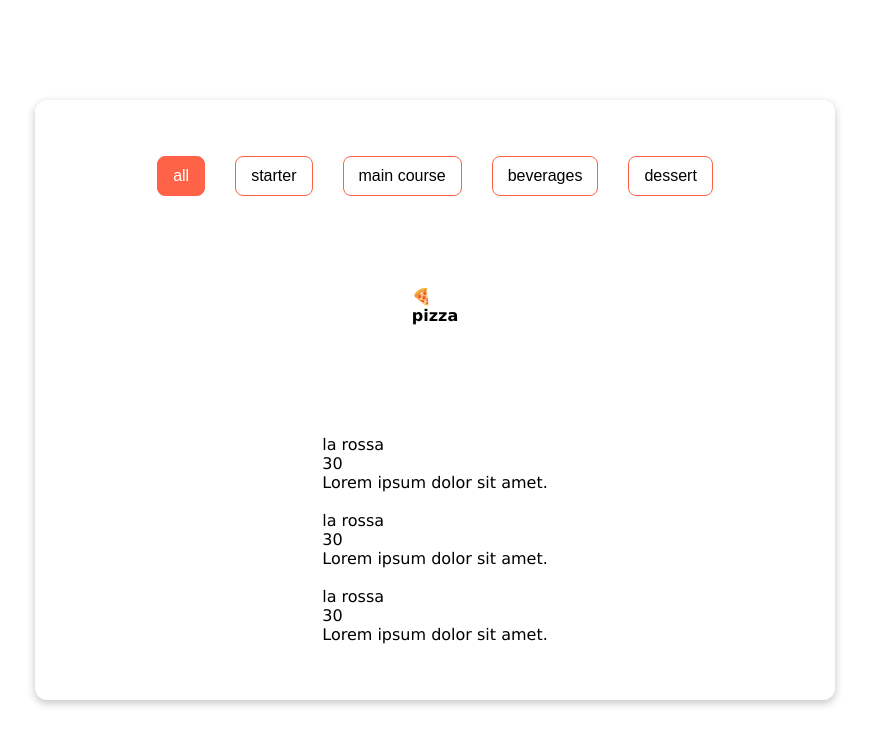
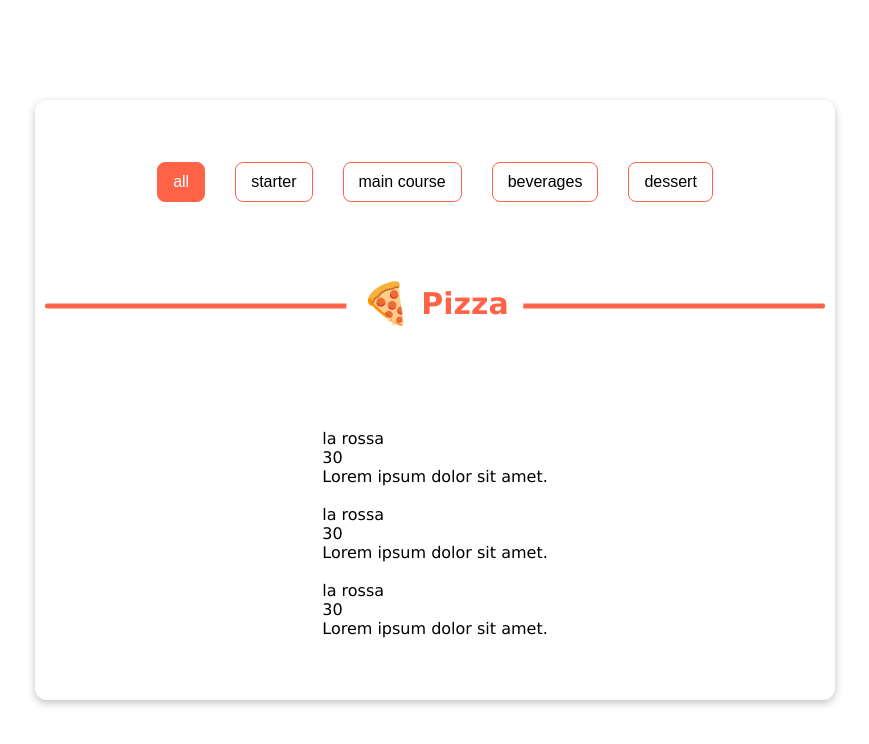
Before and after one commit to kiran-kharsel/resturant-menu-card, a plain HTML site: page index.html in a window 1280 px wide. Shown: the whole page, without its empty margins (205-1074 px from the left). Drawn offline with Linux system fonts and the light colour scheme.

Commit message:
style: add style to menu title

```diff
--- a/index.html
+++ b/index.html
@@ -20,7 +20,7 @@
         <div class="item-title">
             <div class="bar"></div>
             <div class="type">
-                <p class="type-icon">🍕</p>
+                <p class="icon">🍕</p>
                 <h4 class="type-title">pizza</h4>
             </div>
         </div>
@@ -30,7 +30,7 @@
                 <img src="#" alt="">
                 <div class="desc">
                     <div>
-                        <p class="item-title">la rossa</p>
+                        <p class="title">la rossa</p>
                         <p class="price">30</p>
                     </div>
                     <p class="ingredients">Lorem ipsum dolor sit amet.</p>
@@ -41,7 +41,7 @@
                 <img src="#" alt="">
                 <div class="desc">
                     <div>
-                        <p class="item-title">la rossa</p>
+                        <p class="title">la rossa</p>
                         <p class="price">30</p>
                     </div>
                     <p class="ingredients">Lorem ipsum dolor sit amet.</p>
@@ -52,7 +52,7 @@
                 <img src="#" alt="">
                 <div class="desc">
                     <div>
-                        <p class="item-title">la rossa</p>
+                        <p class="title">la rossa</p>
                         <p class="price">30</p>
                     </div>
                     <p class="ingredients">Lorem ipsum dolor sit amet.</p>
--- a/style.css
+++ b/style.css
@@ -54,3 +54,45 @@ body{
     background-color: tomato;
     color: white;
 }
+
+
+
+
+.container .item-title{
+    /* background-color: aqua; */
+    width: 100%;
+    position: relative;
+}
+
+.item-title .bar{
+    height: 5px;
+    width: 100%;
+    background-color: tomato;
+    position: absolute;
+    left: 0;
+    top: 50%;
+    transform: translate(0, -50%);
+    z-index: -10;
+    border-radius: 2px;
+}
+
+.item-title .type{
+    background-color: white;
+    position: absolute;
+    left: 50%;
+    top: 50%;
+    transform: translate(-50%, -55%);
+    padding: 5px 15px;
+    display: flex;
+    align-items: center;
+    justify-content: center;
+    gap: 10px;
+}
+.type .icon{
+    font-size: 40px;
+}
+.type .type-title{
+    color: tomato;
+    font-size: 30px;
+    text-transform: capitalize;
+}
```
